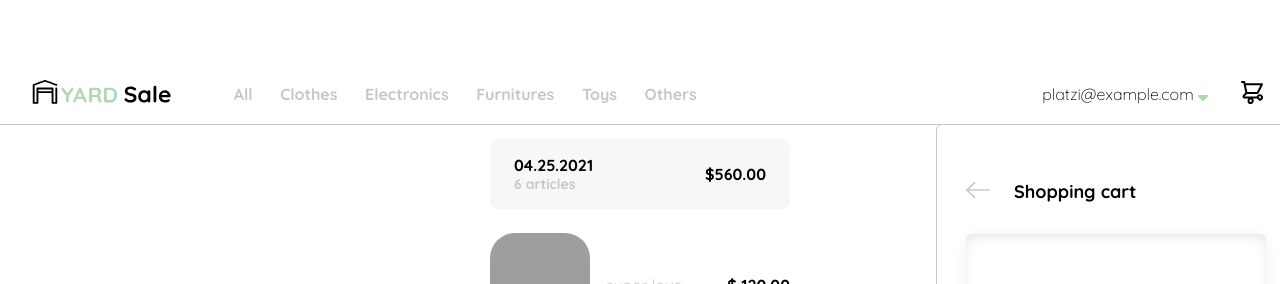
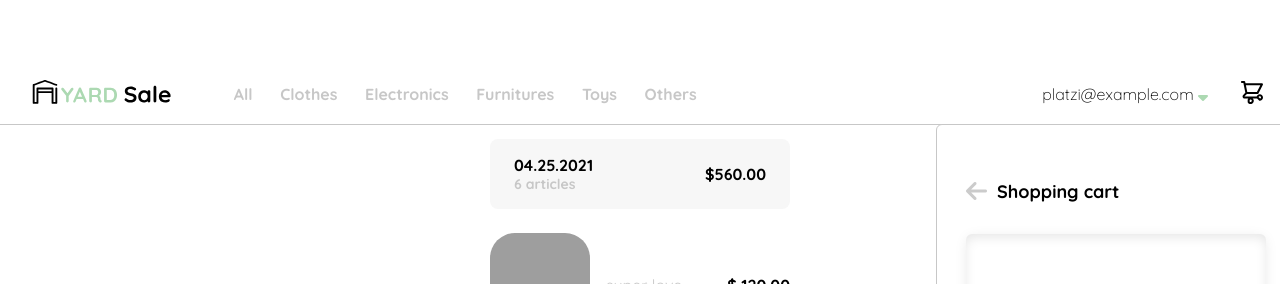
Before and after one commit to David-Ostos/react-shops, a React app: page /my-order in a window 1280 px wide. Both pictures are taken after a click on the item 1252 px from the left and 94 px from the top of the page. Shown: the top 284 px of the page. Built offline with nearby package versions, Linux system fonts and the light colour scheme; grey boxes are pictures that could not be loaded.

Commit message:
:art: [ADD & FINALLY] terminando issues 3 del proyecto
}

```diff
--- a/src/components/Header.jsx
+++ b/src/components/Header.jsx
@@ -9,26 +9,12 @@ import AppContext from '../context/AppContext';
 
 const Header = () => {
   const [toggle, setToggle] = useState(false);
-  const [toaggleOrders, setToaggleOrders] = useState(false);
+  const [toggleOrders, setToggleOrders] = useState(false);
   const { state } = useContext(AppContext);
 
   const handleToggle = () => {
     setToggle(!toggle);
   };
-
-  /*   const verifyCart = (cartNumber) => {
-    if (cartNumber && (cartNumber <= 9)) {
-      return (
-        <div>{cartNumber}</div>
-      );
-    } else if (cartNumber > 9) {
-      return (
-        <div>+9</div>
-      );
-    } else {
-      return null;
-    }
-  }; */
 
   return (
     <nav>
@@ -60,14 +46,14 @@ const Header = () => {
         <ul>
           <li className="navbar-email" onClick={handleToggle}>
             platzi@example.com <i className="fa-solid fa-sort-down" style={{ color: '#acd9b2' }} /></li>
-          <li className="navbar-shopping-cart" onClick={() => setToaggleOrders(!toaggleOrders)}>
+          <li className="navbar-shopping-cart" onClick={() => setToggleOrders(!toggleOrders)}>
             <img src={iconShopping} alt="shopping car" />
             { state.cart.length > 0 && <div>{ state.cart.length > 9 ? '+9' : state.cart.length }</div> }
           </li>
         </ul>
       </div>
       {toggle && <HomeMenu/>}
-      {toaggleOrders && <ShoppingCart/>}
+      {toggleOrders && <ShoppingCart toggleOrders={toggleOrders} setToggleOrders={setToggleOrders}/>}
     </nav>
   );
 };
--- a/src/pages/ShoppingCart.jsx
+++ b/src/pages/ShoppingCart.jsx
@@ -4,8 +4,11 @@ import '@styles/ShoppingCart.scss';
 import flecha from '@icons/flecha left.png';
 import OrderItem from '@components/OrderItem';
 
-const ShoppingCart = () => {
+const ShoppingCart = (props) => {
   const { state } = useContext(AppContext);
+
+  // eslint-disable-next-line react/prop-types
+  const { toggleOrders, setToggleOrders } = props; // se destructura el props para poder utilizarlo
 
   const sumTotal = () => {
     const reducer = (accumulator, currentValue) => accumulator + currentValue.price;
@@ -18,7 +21,7 @@ const ShoppingCart = () => {
       <div className="my-order-container-shopping">
         <div className="my-order-container-title-shopping">
           <figure>
-            <img src={flecha} alt />
+            <i className="fa-solid fa-arrow-left flechita" onClick={() => setToggleOrders(!toggleOrders)}></i>
           </figure>
           <h1 className="title-shopping">Shopping cart</h1>
         </div>
--- a/src/styles/ShoppingCart.scss
+++ b/src/styles/ShoppingCart.scss
@@ -4,7 +4,7 @@
   display: flex;
   height: 85px;
   align-items: center;
-  gap: 24px;
+  gap: 10px;
 }
 
 .my-order-shopping {
@@ -115,3 +115,15 @@ color: $very-light;
   background: $very-light;
   border-radius: 10px;
 }
+
+.flechita{
+  cursor: pointer;
+  color: #CBCBCB;
+  transition: all 300ms ease;
+  font-size: 1.5rem;
+}
+
+.flechita:hover{
+  color: $hospital;
+  transform: scale(1.2);
+}
```
